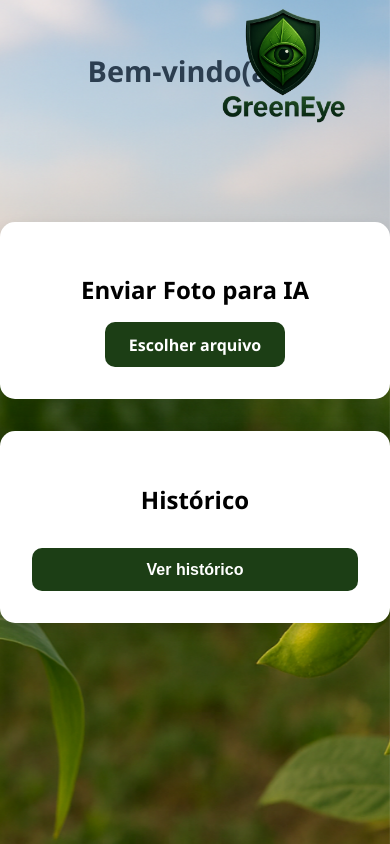
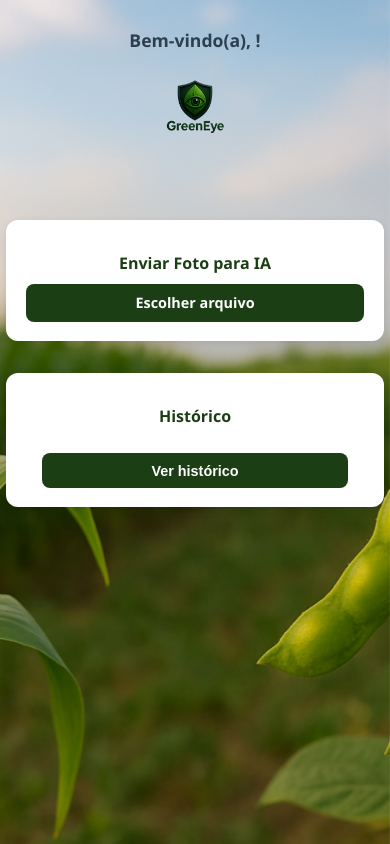
Before and after one commit to brenomaiams/tcc, a React (Vite) app: page /home in a window 390 px wide. Built offline with nearby package versions, Linux system fonts and the light colour scheme.

Commit message:
alterações e mudanças na tela home e historico

```diff
--- a/src/containers/historico/historico.css
+++ b/src/containers/historico/historico.css
@@ -1,32 +1,108 @@
 .historico-container {
   padding: 20px;
+  max-width: 1200px;
+  margin: 0 auto;
+}
+
+.historico-container h2 {
+  text-align: center;
+  margin-bottom: 24px;
+  color: #1c3e15;
+  font-size: 1.8rem;
 }
 
 .historico-list {
-  display: flex;
-  flex-wrap: wrap;
+  display: grid;
+  grid-template-columns: repeat(auto-fit, minmax(260px, 1fr));
   gap: 20px;
+  justify-content: center;
 }
 
 .historico-card {
-  width: 200px;
-  border: 1px solid #ccc;
-  border-radius: 8px;
+  border: 1px solid #ddd;
+  border-radius: 14px;
   overflow: hidden;
-  box-shadow: 2px 2px 6px rgba(0,0,0,0.1);
+  box-shadow: 0 3px 8px rgba(0,0,0,0.1);
   background-color: #fff;
+  transition: transform 0.2s ease;
+}
+
+.historico-card:hover {
+  transform: translateY(-4px);
 }
 
 .historico-card img {
   width: 100%;
-  height: 150px;
+  height: 180px;
   object-fit: cover;
 }
 
 .historico-info {
-  padding: 10px;
+  padding: 14px;
 }
 
 .historico-info p {
-  margin: 5px 0;
+  margin: 6px 0;
+  font-size: 14px;
+  color: #333;
+  line-height: 1.4;
 }
+
+.historico-prevencao, .historico-combate {
+  margin-top: 12px;
+  background: #f9f9f9;
+  padding: 10px;
+  border-radius: 10px;
+}
+
+.historico-prevencao h4,
+.historico-combate h4 {
+  margin-bottom: 4px;
+  font-size: 15px;
+  font-weight: 700;
+  color: #1c3e15;
+}
+
+.historico-prevencao p,
+.historico-combate p {
+  font-size: 13px;
+  color: #555;
+}
+
+/* 🔹 Responsividade */
+@media (max-width: 768px) {
+  .historico-container {
+    padding: 10px;
+  }
+
+  .historico-container h2 {
+    font-size: 1.4rem;
+  }
+
+  .historico-card img {
+    height: 150px;
+  }
+
+  .historico-info p {
+    font-size: 13px;
+  }
+}
+
+@media (max-width: 480px) {
+  .historico-card {
+    width: 100%;
+  }
+
+  .historico-container h2 {
+    font-size: 1.2rem;
+  }
+
+  .historico-info {
+    padding: 10px;
+  }
+
+  .historico-prevencao p,
+  .historico-combate p {
+    font-size: 12px;
+  }
+}
--- a/src/containers/home/home.css
+++ b/src/containers/home/home.css
@@ -1,21 +1,18 @@
 html, body {
   margin: 0;
   padding: 0;
+  width: 100%;
   height: 100%;
-  width: 100%;
 }
 
 .home-container {
+  position: relative;
+  display: block;
   min-height: 100vh;
   width: 100%;
+  background: url("../../assets/fundo green.png") no-repeat center center fixed;
+  background-size: cover;
   font-family: 'Segoe UI', Tahoma, Geneva, Verdana, sans-serif;
-  background: url("../../assets/fundo green.png") no-repeat center center fixed;
-  background-size: cover; /* garante que a imagem cobre tudo */
-  color: #333;
-
-  /* layout */
-  display: flex;
-  flex-direction: column;
 }
 
 /* Header */
@@ -24,15 +21,14 @@ html, body {
   display: flex;
   justify-content: center;
   align-items: center;
-  margin-bottom: 3rem;
   padding: 2rem;
+  text-align: center;
 }
 
 .welcome-text {
-  font-size: 1.8rem;
+  font-size: 2rem;
   font-weight: 600;
   color: #2c3e50;
-  text-align: center;
 }
 
 .avatar-container {
@@ -43,11 +39,12 @@ html, body {
 }
 
 .avatar {
-  width: 150px;
-  height: 150px;
+  width: 120px;
+  height: 120px;
   border-radius: 50%;
   cursor: pointer;
   transition: transform 0.2s;
+  object-fit: cover;
 }
 
 .avatar:hover {
@@ -56,34 +53,61 @@ html, body {
 
 .profile-dropdown {
   position: absolute;
-  top: 70px;
+  top: 130px;
   right: 0;
-  background-color: #fff;
+  background: #fff;
   border: 1px solid #ddd;
   border-radius: 10px;
   box-shadow: 0 4px 8px rgba(0,0,0,0.1);
-  padding: 0.5rem 0;
   z-index: 10;
-  min-width: 120px;
+  min-width: 140px;
 }
 
 .dropdown-item {
-  width: 100%;
-  padding: 0.5rem 1rem;
+  padding: 0.6rem 1rem;
   background: none;
   border: none;
   text-align: left;
   cursor: pointer;
-  font-weight: 500;
   color: #333;
-  transition: background 0.2s;
+  width: 100%;
 }
 
 .dropdown-item:hover {
   background-color: #f0f0f0;
 }
 
-/* Botão de upload */
+/* Conteúdo principal */
+.home-main {
+  flex: 1;
+  display: flex;
+  flex-direction: column;
+  align-items: center;
+  gap: 2rem;
+  padding: 2rem;
+}
+
+.home-section {
+  width: 100%;
+  max-width: 480px;
+  background-color: #fff;
+  padding: 2rem;
+  border-radius: 15px;
+  box-shadow: 0 5px 15px rgba(0,0,0,0.1);
+  text-align: center;
+  transition: transform 0.2s;
+}
+
+.home-section:hover {
+  transform: translateY(-4px);
+}
+
+.home-section h2 {
+  color: #1c3e15;
+  margin-bottom: 1rem;
+}
+
+/* Upload */
 .file-label {
   display: inline-block;
   padding: 0.7rem 1.5rem;
@@ -102,63 +126,6 @@ html, body {
 
 .file-input {
   display: none;
-}
-
-.selected-file {
-  margin-top: 0.5rem;
-  font-style: italic;
-  color: #1c3e15;
-}
-
-/* Conteúdo principal */
-.home-main {
-  display: flex;
-  flex-direction: column;
-  gap: 2rem;
-  align-items: center;
-  padding: 2rem;
-}
-
-.home-section {
-  width: 100%;
-  max-width: 500px;
-  background-color: #fff;
-  padding: 2rem;
-  border-radius: 15px;
-  box-shadow: 0 5px 15px rgba(0,0,0,0.1);
-  text-align: center;
-  transition: transform 0.2s;
-}
-
-.home-section:hover {
-  transform: translateY(-5px);
-}
-
-.home-section h2 {
-  margin-bottom: 1rem;
-  color: #000000;
-}
-
-/* Input estilizado */
-.file-input {
-  width: 100%;
-  padding: 0.6rem;
-  margin-bottom: 1rem;
-  border-radius: 8px;
-  border: 1px solid #ccc;
-  cursor: pointer;
-  transition: all 0.2s;
-}
-
-.file-input:hover {
-  border-color: #1c3e15;
-}
-
-/* Arquivo selecionado */
-.selected-file {
-  margin-bottom: 1rem;
-  font-size: 0.9rem;
-  color: #555;
 }
 
 /* Botões */
@@ -185,3 +152,194 @@ html, body {
 .history-button {
   margin-top: 1rem;
 }
+
+/* Modal */
+.modal-overlay {
+  position: fixed;
+  inset: 0;
+  background: rgba(0, 0, 0, 0.6);
+  display: flex;
+  justify-content: center;
+  align-items: center;
+  z-index: 999;
+  overflow-y: auto; /* 🔹 permite scroll no overlay */
+}
+
+.modal-content {
+  background: #fff;
+  padding: 20px;
+  border-radius: 14px;
+  width: 80%;
+  max-width: 420px;
+  text-align: center;
+  box-shadow: 0 4px 20px rgba(0, 0, 0, 0.25);
+  animation: fadeIn 0.3s ease-in-out;
+
+  /* 🔹 rolagem interna se o conteúdo for grande */
+  max-height: 85vh;
+  overflow-y: auto;
+}
+
+.modal-image {
+  width: 100%;
+  max-width: 300px;
+  border-radius: 10px;
+  margin: 10px auto;
+  display: block;
+  object-fit: cover;
+}
+
+.close-button {
+  margin-top: 15px;
+  background-color: #007bff;
+  color: white;
+  border: none;
+  padding: 9px 24px;
+  border-radius: 8px;
+  cursor: pointer;
+  font-weight: 600;
+  transition: background 0.2s;
+}
+
+.close-button:hover {
+  background-color: #0056b3;
+}
+
+/* 🔹 Responsividade */
+@media (max-width: 1024px) {
+  .welcome-text {
+    font-size: 1.7rem;
+  }
+
+  .avatar {
+    width: 100px;
+    height: 100px;
+  }
+
+  .home-main {
+    padding: 1.5rem;
+  }
+}
+
+@media (max-width: 768px) {
+  .home-header {
+    flex-direction: column;
+    padding: 1.5rem;
+  }
+
+  .avatar-container {
+    position: static;
+    transform: none;
+    margin-top: 1rem;
+  }
+
+  .avatar {
+    width: 90px;
+    height: 90px;
+  }
+
+  .home-section {
+    width: 90%;
+    padding: 1.5rem;
+  }
+
+  .welcome-text {
+    font-size: 1.5rem;
+  }
+}
+
+@media (max-width: 480px) {
+  .home-container {
+    background-size: cover;
+    background-attachment: fixed;
+  }
+
+  .home-header {
+    flex-direction: column;
+    padding: 1rem;
+    margin-bottom: 1.5rem;
+  }
+
+  .welcome-text {
+    font-size: 1.1rem;
+    margin-bottom: 0.8rem;
+  }
+
+  .avatar-container {
+    position: static;
+    transform: none;
+    margin-top: 0.5rem;
+  }
+
+  .avatar {
+    width: 70px;
+    height: 70px;
+  }
+
+  .home-main {
+    padding: 1rem;
+    gap: 1.2rem;
+  }
+
+  .home-section {
+    width: 95%;
+    padding: 1.2rem;
+    border-radius: 12px;
+    box-shadow: 0 3px 10px rgba(0,0,0,0.1);
+  }
+
+  .home-section h2 {
+    font-size: 1rem;
+    margin-bottom: 0.6rem;
+  }
+
+  .file-label,
+  .button {
+    width: 90%;
+    padding: 0.6rem 1rem;
+    font-size: 0.9rem;
+    border-radius: 8px;
+  }
+
+  .modal-content {
+    padding: 1rem;
+    width: 92%;
+    max-width: 350px;
+  }
+
+  .modal-content h2 {
+    font-size: 1rem;
+  }
+
+  .modal-content p {
+    font-size: 0.85rem;
+  }
+
+  .close-button {
+    width: 100%;
+    font-size: 0.9rem;
+    padding: 0.6rem;
+  }
+}
+
+@keyframes fadeIn {
+  from { opacity: 0; transform: translateY(-8px); }
+  to { opacity: 1; transform: translateY(0); }
+}
+
+html, body {
+  margin: 0;
+  padding: 0;
+  min-height: 100vh;
+  overflow-x: hidden;
+  overflow-y: auto;
+  -webkit-overflow-scrolling: touch; /* scroll suave no iOS */
+}
+
+.home-main {
+  display: flex;
+  flex-direction: column;
+  align-items: center;
+  gap: 2rem;
+  padding: 2rem 1rem 4rem; /* espaço extra pra rolar */
+}
--- a/src/containers/home/indexHome.tsx
+++ b/src/containers/home/indexHome.tsx
@@ -8,10 +8,12 @@ import UserAvatar from "../../assets/logotcc.png";
 const Home: React.FC = () => {
   const navigate = useNavigate();
   const [selectedFile, setSelectedFile] = useState<File | null>(null);
+  const [previewImage, setPreviewImage] = useState<string | null>(null);
   const [userName, setUserName] = useState<string>("");
   const [showProfileMenu, setShowProfileMenu] = useState<boolean>(false);
   const [resultado, setResultado] = useState<any>(null);
   const [loading, setLoading] = useState<boolean>(false);
+  const [showModal, setShowModal] = useState<boolean>(false);
 
   useEffect(() => {
     const user = localStorage.getItem("user");
@@ -23,8 +25,10 @@ const Home: React.FC = () => {
 
   const handleFileChange = (e: React.ChangeEvent<HTMLInputElement>) => {
     if (e.target.files && e.target.files[0]) {
-      setSelectedFile(e.target.files[0]);
-      setResultado(null); // limpa resultado anterior
+      const file = e.target.files[0];
+      setSelectedFile(file);
+      setPreviewImage(URL.createObjectURL(file));
+      setResultado(null);
     }
   };
 
@@ -40,12 +44,22 @@ const Home: React.FC = () => {
         headers: { "Content-Type": "multipart/form-data" },
       });
       setResultado(res.data);
+      setShowModal(true);
     } catch (err) {
-      console.error("Erro ao enviar a imagem", err);
+      console.error("Erro ao enviar imagem:", err);
       alert("Erro ao enviar a imagem para análise.");
     } finally {
       setLoading(false);
     }
+  };
+
+  const handleCloseModal = () => {
+    setShowModal(false);
+
+    // Limpa os dados para permitir novo envio
+    setSelectedFile(null);
+    setPreviewImage(null);
+    setResultado(null);
   };
 
   const toggleProfileMenu = () => {
@@ -57,12 +71,11 @@ const Home: React.FC = () => {
     setShowProfileMenu(false);
   };
 
-  const capitalizeName = (name: string) => {
-    return name
+  const capitalizeName = (name: string) =>
+    name
       .split(" ")
       .map((word) => word.charAt(0).toUpperCase() + word.slice(1))
       .join(" ");
-  };
 
   return (
     <div className="home-container">
@@ -110,18 +123,6 @@ const Home: React.FC = () => {
               {loading ? "Analisando..." : "Enviar"}
             </button>
           )}
-
-          {resultado && (
-            <div className="resultado-container">
-              <h3>Resultado da análise:</h3>
-              <p>
-                <b>Classe:</b> {resultado.classe}
-              </p>
-              <p>
-                <b>Confiança:</b> {(resultado.confianca * 100).toFixed(2)}%
-              </p>
-            </div>
-          )}
         </section>
 
         {/* Histórico */}
@@ -135,6 +136,42 @@ const Home: React.FC = () => {
           </button>
         </section>
       </main>
+
+      {/* Modal do resultado */}
+      {showModal && resultado && (
+        <div className="modal-overlay" onClick={handleCloseModal}>
+          <div
+            className="modal-content"
+            onClick={(e) => e.stopPropagation()}
+          >
+            <h2>Resultado da Análise</h2>
+            <p>
+              <b>Praga identificada:</b> {resultado.classe}
+            </p>
+            <p>
+              <b>Confiança:</b> {(resultado.confianca * 100).toFixed(2)}%
+            </p>
+
+            {previewImage && (
+              <img
+                src={previewImage}
+                alt="Imagem enviada"
+                className="modal-image"
+              />
+            )}
+
+            <h3>Prevenção</h3>
+            <p>{resultado.prevencao}</p>
+
+            <h3>Combate</h3>
+            <p>{resultado.combate}</p>
+
+            <button className="button close-button" onClick={handleCloseModal}>
+              Fechar
+            </button>
+          </div>
+        </div>
+      )}
     </div>
   );
 };
```
Also changed, not shown: server.js (+72 -13 lines), src/containers/historico/indexHistorico.tsx (+21 -16 lines), 34 other files (tests, documents, lock files or other folders).
